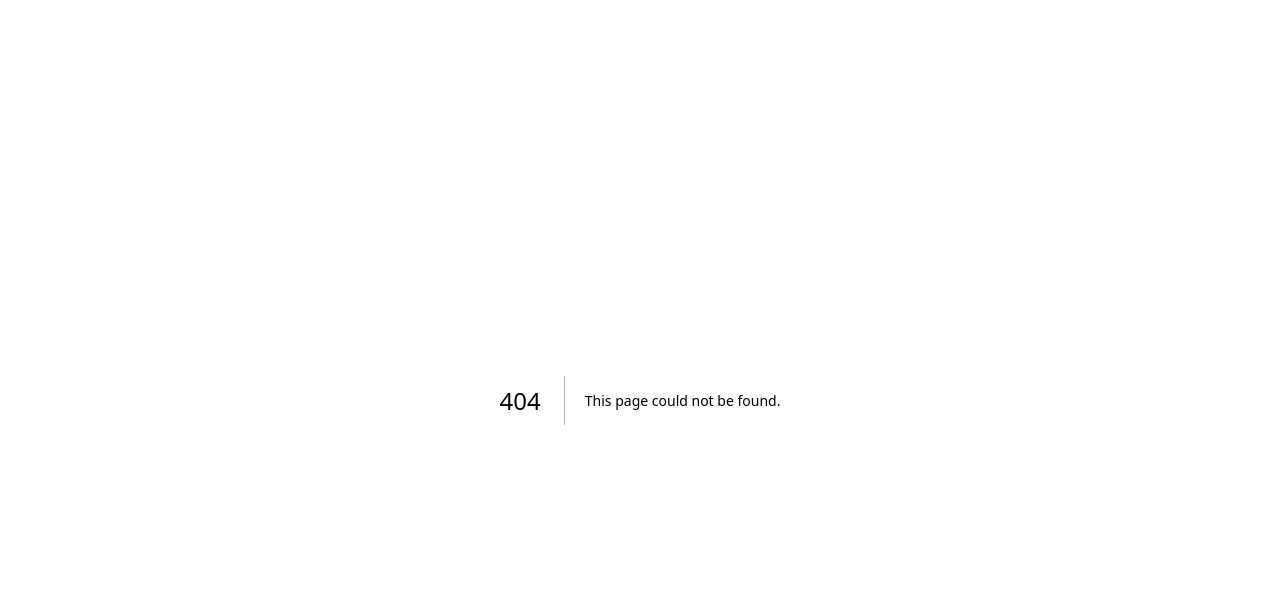
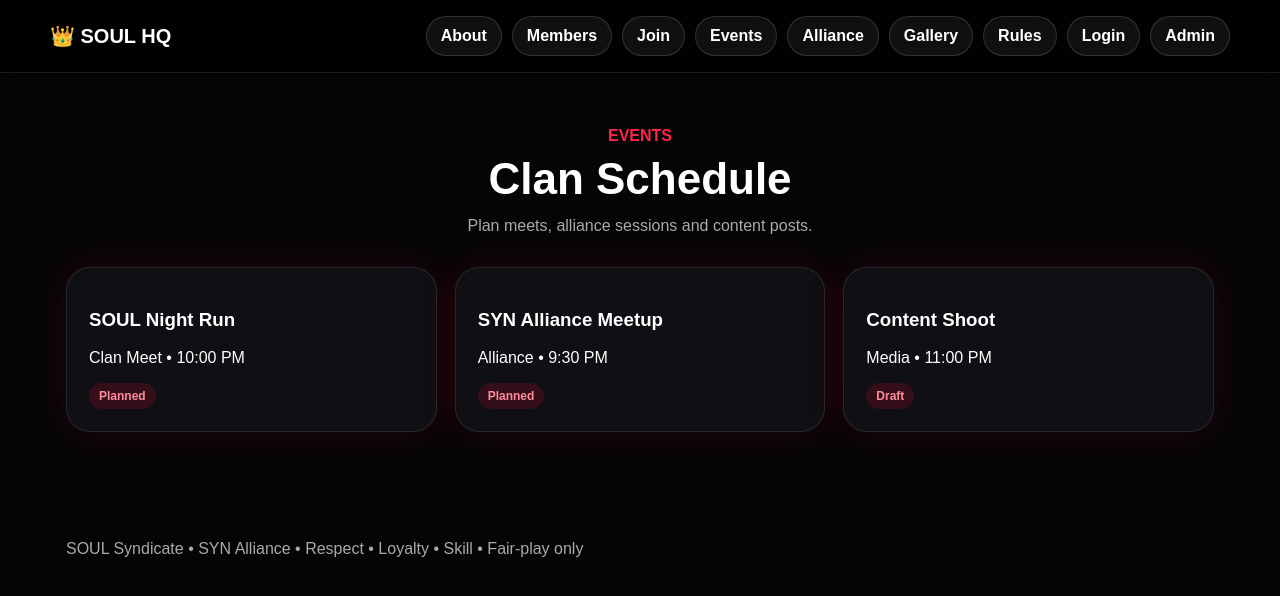
Before and after one commit to ankitraj21805-lgtm/soul-hq, a Next.js app: page /events in a window 1280 px wide. Before the commit this address had no page. Shown: the top 596 px of the page. Built offline with nearby package versions, Linux system fonts and the light colour scheme.

Commit message:
feat: add events page

```diff
--- /dev/null
+++ b/app/events/page.tsx
@@ -0,0 +1,6 @@
+import { events } from '@/lib/data';
+import { Shell, SectionTitle } from '@/components/shell';
+
+export default function EventsPage() {
+  return <Shell><main className="section"><div className="wrap"><SectionTitle eyebrow="EVENTS" title="Clan Schedule" text="Plan meets, alliance sessions and content posts." /><div className="grid grid3">{events.map((e:any) => <div className="card" key={e[0]}><h3>{e[0]}</h3><p>{e[1]} • {e[2]}</p><span className="tag">{e[3]}</span></div>)}</div></div></main></Shell>;
+}
```
